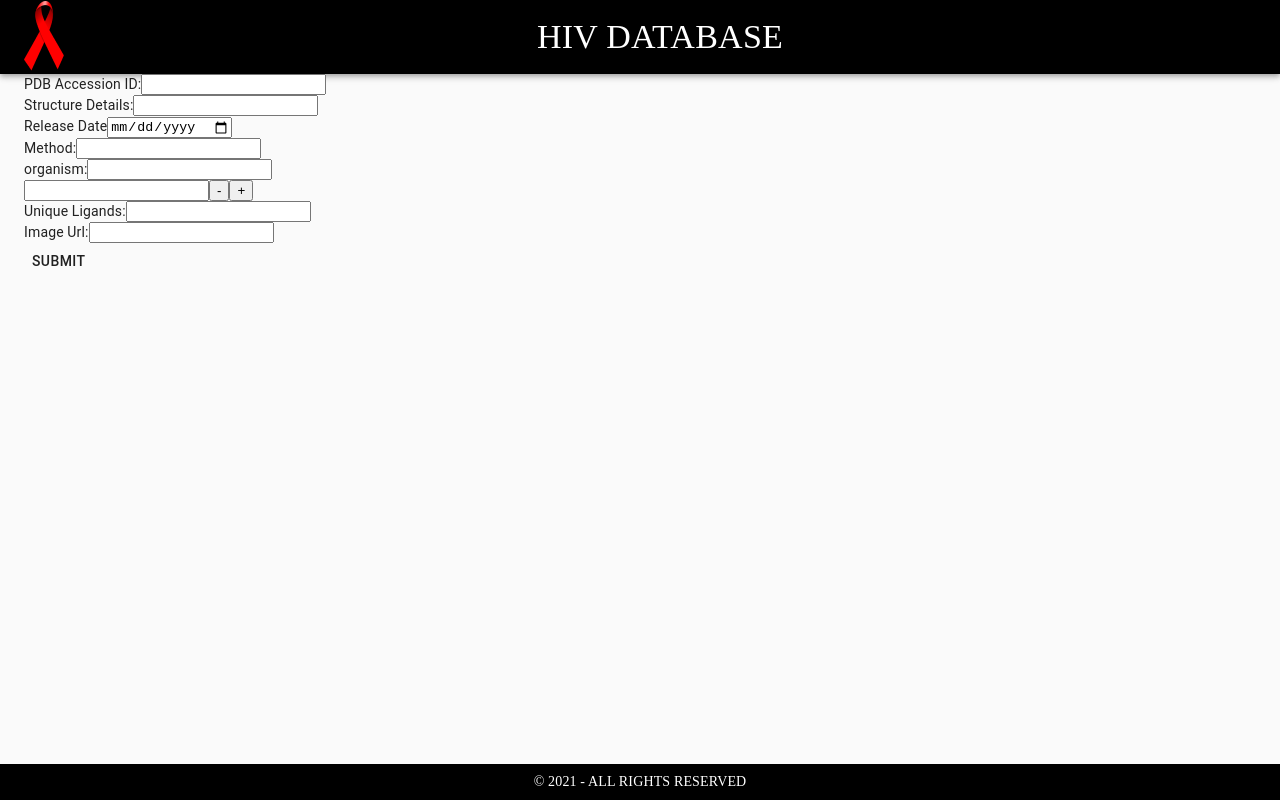
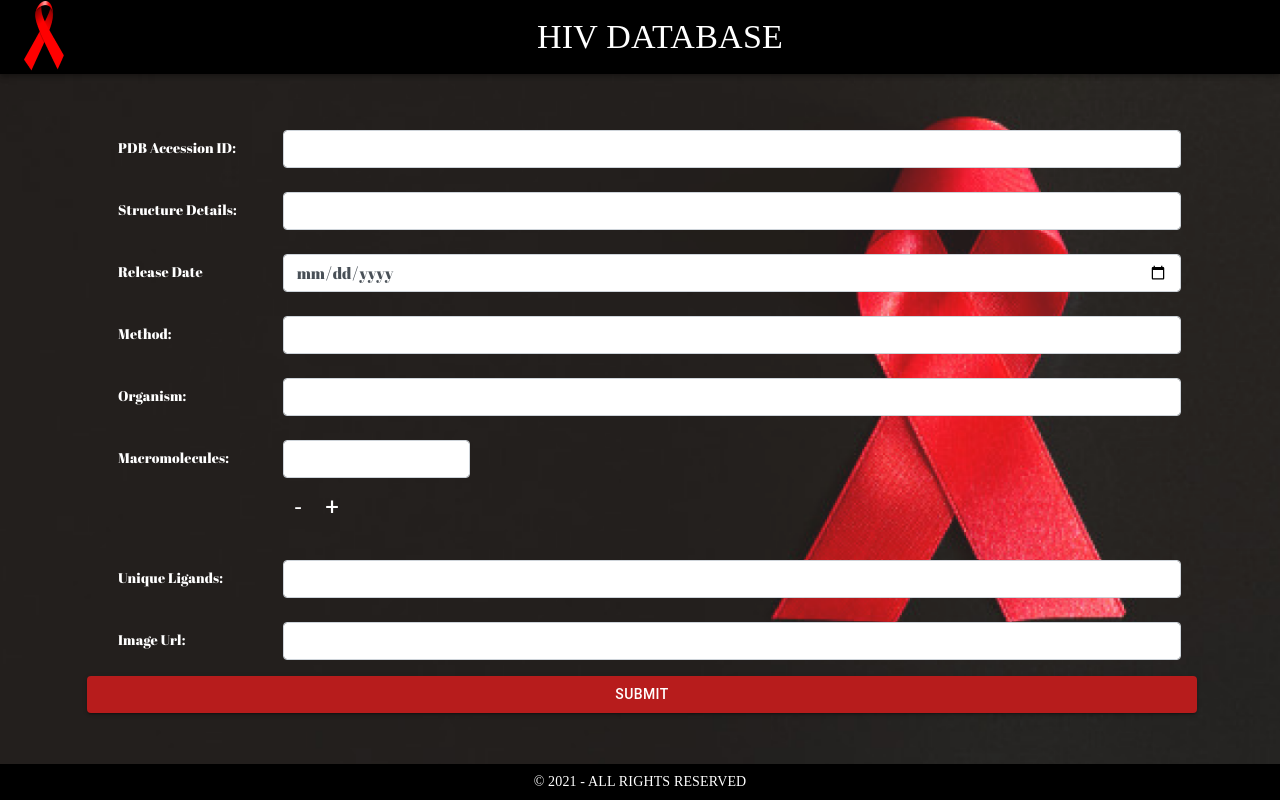
Before and after one commit to atrijo2001/Hiv-aids-database, a React (Create React App) app in the folder client/: page /scientist/addprotein in a window 1280 px wide. Built offline with nearby package versions, Linux system fonts and the light colour scheme; a web font is replaced by a local one.

Commit message:
Add Protein UI

```diff
--- a/client/package.json
+++ b/client/package.json
@@ -9,9 +9,11 @@
     "@testing-library/react": "^11.1.0",
     "@testing-library/user-event": "^12.1.10",
     "axios": "^0.21.1",
+    "bootstrap": "^4.6.0",
     "formik": "^2.2.8",
     "material-ui": "^0.20.2",
     "react": "^17.0.2",
+    "react-bootstrap": "^1.6.0",
     "react-dom": "^17.0.2",
     "react-router-dom": "^5.2.0",
     "react-scripts": "4.0.3",
--- a/client/public/index.html
+++ b/client/public/index.html
@@ -19,6 +19,12 @@
 			type="text/css"
 			href="//fonts.googleapis.com/css?family=Abril+Fatface"
 		/>
+		<link
+			rel="stylesheet"
+			href="https://cdn.jsdelivr.net/npm/bootstrap@4.6.0/dist/css/bootstrap.min.css"
+			integrity="sha384-B0vP5xmATw1+K9KRQjQERJvTumQW0nPEzvF6L/Z6nronJ3oUOFUFpCjEUQouq2+l"
+			crossorigin="anonymous"
+		/>
 		<link rel="apple-touch-icon" href="%PUBLIC_URL%/logo192.png" />
 		<link rel="manifest" href="%PUBLIC_URL%/manifest.json" />
 
--- a/client/src/App.js
+++ b/client/src/App.js
@@ -17,6 +17,7 @@ import Homepage from './Components/UI/Homepage';
 import Scientist from './Components/UI/Scientist';
 import Layman from './Components/UI/Layman';
 import AllDetails from "./Components/DetailsWise/AllDetails"
+
 
 const App = () => {
 	return (
--- /dev/null
+++ b/client/src/Components/Protein/AddProtein/AddProtein.css
@@ -0,0 +1,14 @@
+.background {
+	background: url('../../../Images/Protein_BGimage.png');
+	height: 100vh;
+	background-position: center;
+	background-repeat: no-repeat;
+	background-size: cover;
+}
+label{
+	color: white;
+	font-family: 'Abril Fatface'
+}
+.input{
+	font-family: 'Abril Fatface'
+}
--- a/client/src/Components/Protein/AddProtein/AddProteins.js
+++ b/client/src/Components/Protein/AddProtein/AddProteins.js
@@ -1,34 +1,35 @@
-import Header from "../../UI/Header"
-import Footer from "../../UI/Footer"
-import TextError from './TextError'
+import Header from '../../UI/Header';
+import Footer from '../../UI/Footer';
+import TextError from './TextError';
 
-import {Container, Button} from "@material-ui/core"
-import {ErrorMessage, Field, Form, Formik, FieldArray} from "formik"
-import * as Yup from "yup"
-import ProteinContext from "../../../context/ProteinContext/ProteinContext"
-import { useContext } from "react"
-import {useHistory} from "react-router-dom"
+import { Container, Button, IconButton } from '@material-ui/core';
+import { ErrorMessage, Field, Form, Formik, FieldArray } from 'formik';
+import * as Yup from 'yup';
+import ProteinContext from '../../../context/ProteinContext/ProteinContext';
+import { useContext } from 'react';
+import { useHistory } from 'react-router-dom';
+import './AddProtein.css'
 
 const AddProteins = () => {
-    const history = useHistory()
-    const proteinContext = useContext(ProteinContext)
-    const {AddProtein} = proteinContext
+	const history = useHistory();
+	const proteinContext = useContext(ProteinContext);
+	const { AddProtein } = proteinContext;
 	const initialValues = {
-        pdbAccessionId: "",
-        structureDetails: "",
-        releaseDate: "",
-        method: "",
-        organism: "",
-        macromolecules: [""],
-        uniqueLigands: "",
-        image: ""
-    }
+		pdbAccessionId: '',
+		structureDetails: '',
+		releaseDate: '',
+		method: '',
+		organism: '',
+		macromolecules: [''],
+		uniqueLigands: '',
+		image: '',
+	};
 
 	//Call the add Protein function on submit
 	const onSubmit = (values) => {
-        AddProtein(values)
-        history.push('/')
-    }
+		AddProtein(values);
+		history.push('/');
+	};
 
 	//Validate the values
 	const validationSchema = Yup.object({
@@ -37,77 +38,180 @@ const AddProteins = () => {
 		method: Yup.string().required('Required'),
 		uniqueLigands: Yup.string().required('Required'),
 		image: Yup.string().required('Required'),
-        organism: Yup.string().required('Required')
-    })
+		organism: Yup.string().required('Required'),
+	});
+	return (
+		<div className='background'>
+			<Header />
+			<Container>
+				<Formik
+					initialValues={initialValues}
+					onSubmit={onSubmit}
+					validationSchema={validationSchema}
+					validateOnBlur='false'
+					validareOnChange='false'
+				>
+					<Form className='container m-5'>
+						<div className='form-group row m-lg-2 p-lg-2'>
+							<label
+								className='col-sm-2 col-form-label'
+								htmlFor='pdbAccessionId'
+							>
+								PDB Accession ID:
+							</label>
+							<Field
+								className='col-sm-10 input form-control'
+								type='text'
+								id='pdbAccessionId'
+								name='pdbAccessionId'
+							/>
+							<ErrorMessage
+								className='col-sm-10'
+								name='pdbAccessionId'
+								component={TextError}
+							/>
+						</div>
+						<div className='form-group row m-lg-2 p-lg-2'>
+							<label
+								className='col-sm-2 col-form-label'
+								htmlFor='structureDetails'
+							>
+								Structure Details:
+							</label>
+							<Field
+								className='col-sm-10 input form-control'
+								type='text'
+								id='structureDetails'
+								name='structureDetails'
+							/>
+							<ErrorMessage
+								className='col-sm-10'
+								name='structureDetails'
+								component={TextError}
+							/>
+						</div>
+						<div className='form-group row m-lg-2 p-lg-2'>
+							<label className='col-sm-2 col-form-label' htmlFor='releaseDate'>
+								Release Date
+							</label>
+							<Field
+								className='col-sm-10 input form-control'
+								type='date'
+								id='releaseDate'
+								name='releaseDate'
+							/>
+						</div>
+
+						<div className='form-group row m-lg-2 p-lg-2'>
+							<label className='col-sm-2 col-form-label' htmlFor='method'>
+								Method:
+							</label>
+							<Field
+								className='col-sm-10 input form-control'
+								type='text'
+								id='method'
+								name='method'
+							/>
+							<ErrorMessage
+								className='col-sm-10'
+								name='method'
+								component={TextError}
+							/>
+						</div>
+						<div className='form-group row m-lg-2 p-lg-2'>
+							<label className='col-sm-2 col-form-label' htmlFor='organism'>
+								Organism:
+							</label>
+							<Field
+								className='col-sm-10 input form-control'
+								type='text'
+								id='organism'
+								name='organism'
+							/>
+							<ErrorMessage
+								className='col-sm-10'
+								name='organism'
+								component={TextError}
+							/>
+						</div>
+						<div className='form-group row m-lg-2 p-lg-2'>
+							<label className='col-sm-2 col-form-label' htmlFor='organism'>
+								Macromolecules:
+							</label>
+							<FieldArray name='macromolecules'>
+								{(fieldArrayProps) => {
+									const { push, remove, form } = fieldArrayProps;
+									const { values } = form;
+									const { macromolecules } = values;
 									return (
 										<div>
-            <Header/>
-            <Container>
-                <Formik initialValues={initialValues} onSubmit={onSubmit} validationSchema={validationSchema} validateOnBlur='false' validareOnChange='false'>
-                    <Form>
-                    <div className="form-aontrol">
-                        <label htmlFor="pdbAccessionId">PDB Accession ID:</label>
-                        <Field type="text" id="pdbAccessionId" name="pdbAccessionId"/>
-                        <ErrorMessage name="pdbAccessionId" component={TextError}/>
-                    </div>
-                    <div className="form-aontrol">
-                        <label htmlFor="structureDetails">Structure Details:</label>
-                        <Field type="text" id="structureDetails" name="structureDetails"/>
-                        <ErrorMessage name="structureDetails" component={TextError}/>
-                    </div>
-                    <div className="form-aontrol">
-                        <label htmlFor="releaseDate">Release Date</label>
-                        <Field type="date" id="releaseDate" name="releaseDate"/>
-                    </div>
-
-                    <div className="form-aontrol">
-                        <label htmlFor="method">Method:</label>
-                        <Field type="text" id="method" name="method"/>
-                        <ErrorMessage name="method" component={TextError}/>
-                    </div>
-                    <div className="form-aontrol">
-                        <label htmlFor="organism">organism:</label>
-                        <Field type="text" id="organism" name="organism"/>
-                        <ErrorMessage name="organism" component={TextError}/>
-                    </div>
-
-               <FieldArray name="macromolecules">
-                    {
-                        (fieldArrayProps)=>{
-                        const {push, remove, form} = fieldArrayProps
-                        const {values} = form
-                        const {macromolecules} = values
-                        return(
-                            <div>
-                                {macromolecules.map((macromolecule, idx)=>(
+											{macromolecules.map((macromolecule, idx) => (
 												<div key={idx}>
-                                        <Field name={`macromolecules[${idx}]`}/>
-                                        <button onClick={()=>remove(idx)}>-</button>
-                                        <button onClick={()=>push('')}>+</button>
+													<Field
+														className='col-sm-12 form-control input'
+														name={`macromolecules[${idx}]`}
+													/>
+													<IconButton
+														style={{ color: 'white' }}
+														onClick={() => remove(idx)}
+													>
+														-
+													</IconButton>
+													<IconButton
+														style={{ color: 'white' }}
+														onClick={() => push('')}
+													>
+														+
+													</IconButton>
 												</div>
 											))}
 										</div>
-                        )
-                        }
-                    }
+									);
+								}}
 							</FieldArray>
-                    <div className="form-aontrol">
-                        <label htmlFor="uniqueLigands">Unique Ligands:</label>
-                        <Field type="text" id="uniqueLigands" name="uniqueLigands"/>
-                        <ErrorMessage name="uniqueLigands" component={TextError}/>
 						</div>
-                    <div className="form-aontrol">
-                        <label htmlFor="image">Image Url:</label>
-                        <Field type="text" id="image" name="image"/>
-                        <ErrorMessage name="image" component={TextError}/>
+
+						<div className='form-group row m-lg-2 p-lg-2'>
+							<label
+								className='col-sm-2 col-form-label'
+								htmlFor='uniqueLigands'
+							>
+								Unique Ligands:
+							</label>
+							<Field
+								className='col-sm-10 input form-control'
+								type='text'
+								id='uniqueLigands'
+								name='uniqueLigands'
+							/>
+							<ErrorMessage name='uniqueLigands' component={TextError} />
 						</div>
-                    <Button type='submit'>Submit</Button>
+						<div className='form-group row m-lg-2 p-lg-2'>
+							<label className='col-sm-2 col-form-label' htmlFor='image'>
+								Image Url:
+							</label>
+							<Field
+								className='col-sm-10 input form-control'
+								type='text'
+								id='image'
+								name='image'
+							/>
+							<ErrorMessage name='image' component={TextError} />
+						</div>
+						<Button
+							variant='contained'
+							className='btn-block'
+							type='submit'
+							style={{ backgroundColor: '#b71c1c', color: '#fff' }}
+						>
+							Submit
+						</Button>
 					</Form>
 				</Formik>
 			</Container>
-            <Footer/>
+			<Footer />
 		</div>
-    )
-}
+	);
+};
 
-export default AddProteins
+export default AddProteins;
--- a/client/src/Components/Protein/AddProtein/TextError.js
+++ b/client/src/Components/Protein/AddProtein/TextError.js
@@ -1,7 +1,7 @@
 import React from 'react';
 
 function TextError(props) {
-	return <div style={{ color: 'red' }}>{props.children}</div>;
+	return <div style={{ color: 'red',marginLeft:'17%' }}>{props.children}</div>;
 }
 
 export default TextError;
--- a/client/src/index.js
+++ b/client/src/index.js
@@ -1,6 +1,7 @@
 import React from 'react';
 import ReactDOM from 'react-dom';
 import App from './App';
+import 'bootstrap/dist/css/bootstrap.min.css';
 
 
 ReactDOM.render(
```
Also changed, not shown: client/src/Images/Protein_BGimage.png (added), 1 other file (tests, documents, lock files or other folders). Lines whose indentation alone changed are shown as unchanged.
